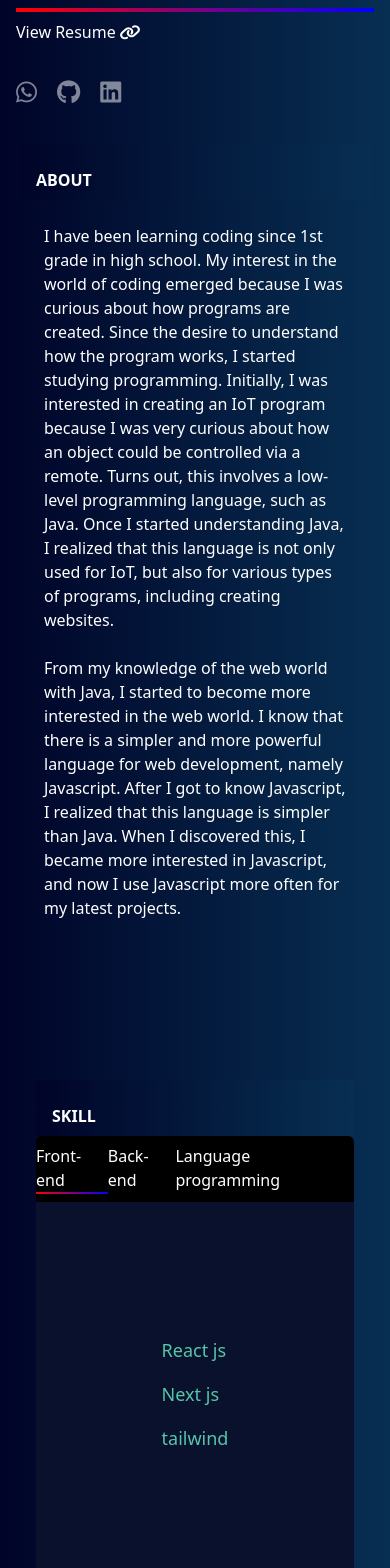
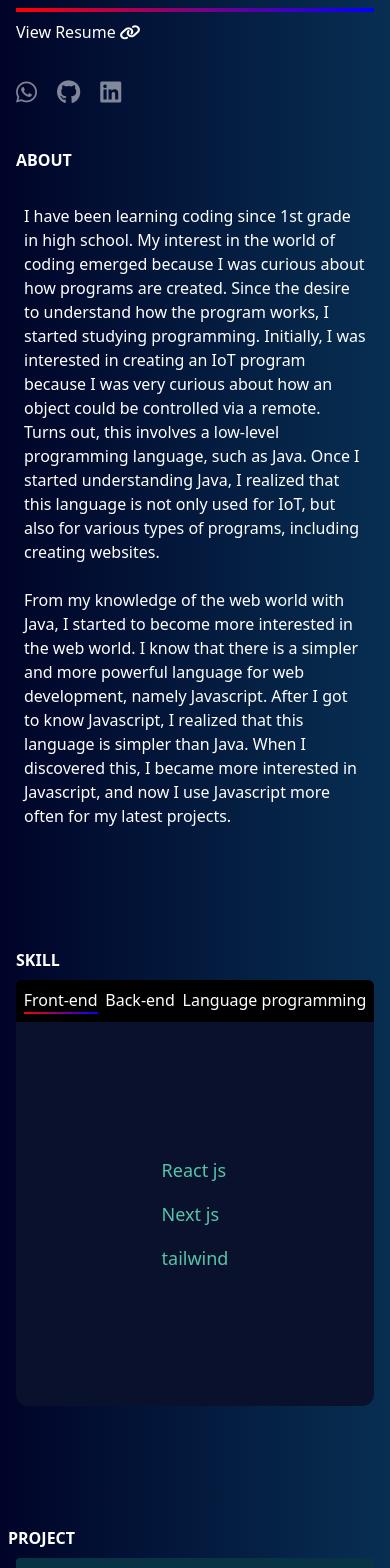
Before and after one commit to Abelakmal/portofolio-react, a React (Vite) app: page / in a window 390 px wide. Shown: the part 160-1728 px from the top of the page. Built offline with nearby package versions, Linux system fonts and the light colour scheme.

Commit message:
responsive mobile

```diff
--- a/src/components/About.jsx
+++ b/src/components/About.jsx
@@ -2,8 +2,8 @@ import React from 'react';
 
 export const About = () => {
   return (
-    <section id="about" className="lg:p-12 max-lg:p-5">
-      <h1 className="font-bold pb-2 y max-sm:pt-6 max-sm:pl-4 max-lg:w-full max-sm:bg-gradient-to-r from-[#000428] to-[#072f52]">ABOUT</h1>
+    <section id="about" className="lg:p-12 ">
+      <h1 className="font-bold pb-2 y max-sm:pt-6 max-sm:pl-4 max-sm:sticky max-sm:top-0 max-lg:w-full max-sm:bg-gradient-to-r from-[#000428] to-[#072f52]">ABOUT</h1>
       <p className="p1 mb-5 max-sm:m-6">
         I have been learning coding since 1st grade in high school. My interest in the world of coding emerged because I was curious about how programs are created. Since the desire to understand how the program works, I started studying
         programming. Initially, I was interested in creating an IoT program because I was very curious about how an object could be controlled via a remote. Turns out, this involves a low-level programming language, such as Java. Once I
--- a/src/components/Project.jsx
+++ b/src/components/Project.jsx
@@ -5,10 +5,10 @@ import api from '../assets/api.jpg';
 
 export const Project = () => {
   return (
-    <section id="project" className="lg:p-12 max-sm:p-4 max-lg:mt-24 max-lg:p-5">
-      <h1 className="font-bold pb-2 max-sm:pt-6 max-sm:pl-4 max-sm:mt-24 max-sm:bg-gradient-to-r from-[#000428] to-[#072f52]">PROJECT</h1>
+    <section id="project" className="lg:p-12  max-lg:mt-24 ">
+      <h1 className="font-bold pb-2 max-sm:pt-6 max-sm:p-2 max-sm:sticky max-sm:top-0  max-sm:mt-24 max-sm:bg-gradient-to-r from-[#000428] to-[#072f52]">PROJECT</h1>
       <ul>
-        <li className="figting bg-cyan-950 p-5 mb-5 rounded">
+        <li className="figting bg-cyan-950 p-5 mb-5 max-sm:ml-4 max-sm:mr-4 rounded">
           <a href="legends-fight/index.html">
             <h2 className="text-lg mb-2">
               Legend Fight <i className="ml-2 fa-solid fa-spinner fa-spin"></i>
@@ -22,7 +22,7 @@ export const Project = () => {
             </ul>
           </a>
         </li>
-        <li className="instagram-clone bg-cyan-950 p-5 mb-5 rounded">
+        <li className="instagram-clone bg-cyan-950 p-5 mb-5 max-sm:ml-4 max-sm:mr-4 rounded">
           <a href="legends-fight.abelakmal/index.html">
             <h2 className="text-lg mb-2">
               Instagram <i className="ml-2 fa-solid fa-spinner fa-spin"></i>
@@ -36,7 +36,7 @@ export const Project = () => {
             </ul>
           </a>
         </li>
-        <li className="Api bg-cyan-950 p-5 mb-5 rounded">
+        <li className="Api bg-cyan-950 p-5 mb-5 max-sm:ml-4 max-sm:mr-4 rounded">
           <a href="https://github.com/Abelakmal/E-commerce">
             <h2 className="text-lg mb-2">
               Api E-commerce <i className="ml-2 fa-solid fa-check fa-beat"></i>
--- a/src/components/Skill.jsx
+++ b/src/components/Skill.jsx
@@ -3,9 +3,9 @@ import React, { useState } from 'react';
 export const Skill = () => {
   const [option, setOption] = useState(0);
   return (
-    <section id="skill" className="lg:p-12 max-sm:mt-24 max-lg:mt-24 max-sm:m-4 max-lg:p-5">
-      <h1 className="font-bold pb-2 max-sm:pt-6  max-sm:pl-4 max-sm:bg-gradient-to-r from-[#000428] to-[#072f52]">SKILL</h1>
-      <div className="judul flex justify-evenly bg-black text-white lg:p-4 max-sm:py-2 max-lg:py-4 rounded-t-md lg:text-xl lg:font-bold">
+    <section id="skill" className="lg:p-12 max-sm:mt-24 max-lg:mt-24">
+      <h1 className="font-bold pb-2 max-sm:pt-6 max-sm:p-2 max-sm:sticky max-sm:top-0  max-sm:pl-4 max-sm:bg-gradient-to-r from-[#000428] to-[#072f52]">SKILL</h1>
+      <div className="judul flex justify-evenly bg-black max-sm:ml-4 max-sm:mr-4 text-white lg:p-4 max-sm:py-2 max-lg:py-4 rounded-t-md lg:text-xl lg:font-bold">
         <span className={option === 0 ? 'active' : ''} onClick={() => setOption(0)}>
           Front-end
         </span>
@@ -17,7 +17,7 @@ export const Skill = () => {
         </span>
       </div>
       {option === 0 && (
-        <div className="teknologi flex justify-center items-center h-96 bg-[rgb(10,17,44)] rounded-b-xl">
+        <div className="teknologi flex justify-center items-center h-96 bg-[rgb(10,17,44)] rounded-b-xl max-sm:ml-4 max-sm:mr-4">
           <ul className="flex flex-col text-lg font-medium text-[rgb(85,198,169)]">
             <li className="p-2">React js</li>
             <li className="p-2">Next js</li>
@@ -26,7 +26,7 @@ export const Skill = () => {
         </div>
       )}
       {option === 1 && (
-        <div className="teknologi flex justify-center items-center h-96 bg-[rgb(10,17,44)] rounded-b-xl">
+        <div className="teknologi flex justify-center items-center h-96 bg-[rgb(10,17,44)] max-sm:ml-4 max-sm:mr-4 rounded-b-xl">
           <ul className="flex flex-col text-lg font-medium text-[rgb(85,198,169)]">
             <li className="p-2">SpringBoot</li>
             <li className="p-2">Express</li>
@@ -35,7 +35,7 @@ export const Skill = () => {
         </div>
       )}
       {option === 2 && (
-        <div className="teknologi flex justify-center items-center h-96 bg-[rgb(10,17,44)] rounded-b-xl">
+        <div className="teknologi flex justify-center items-center h-96 bg-[rgb(10,17,44)] max-sm:ml-4 max-sm:mr-4 rounded-b-xl">
           <ul className="flex flex-col text-lg font-medium  text-[rgb(85,198,169)]">
             <li className="p-2">Java</li>
             <li className="p-2">Javascript</li>
```
